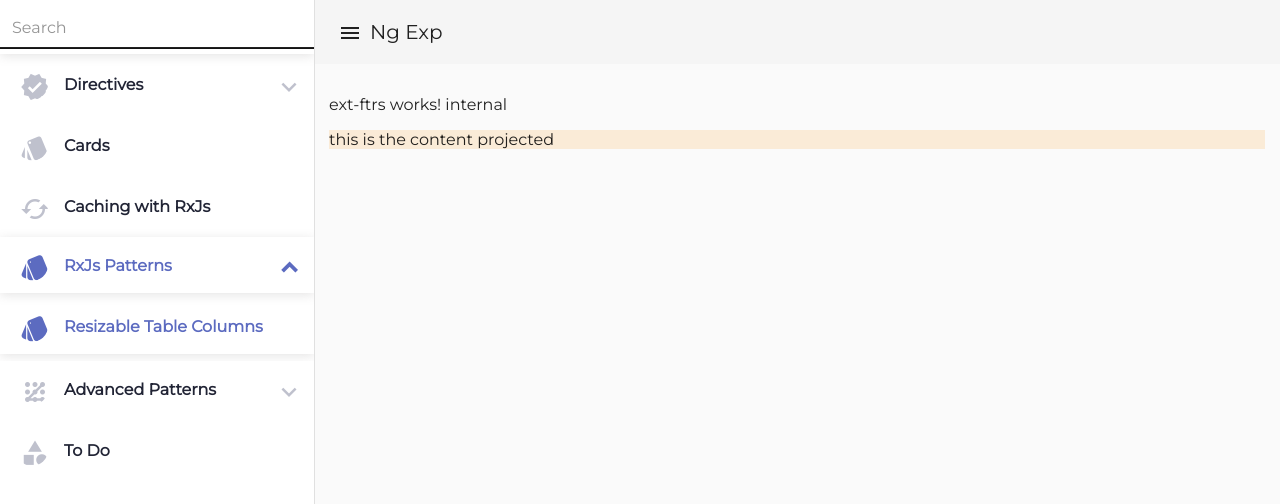
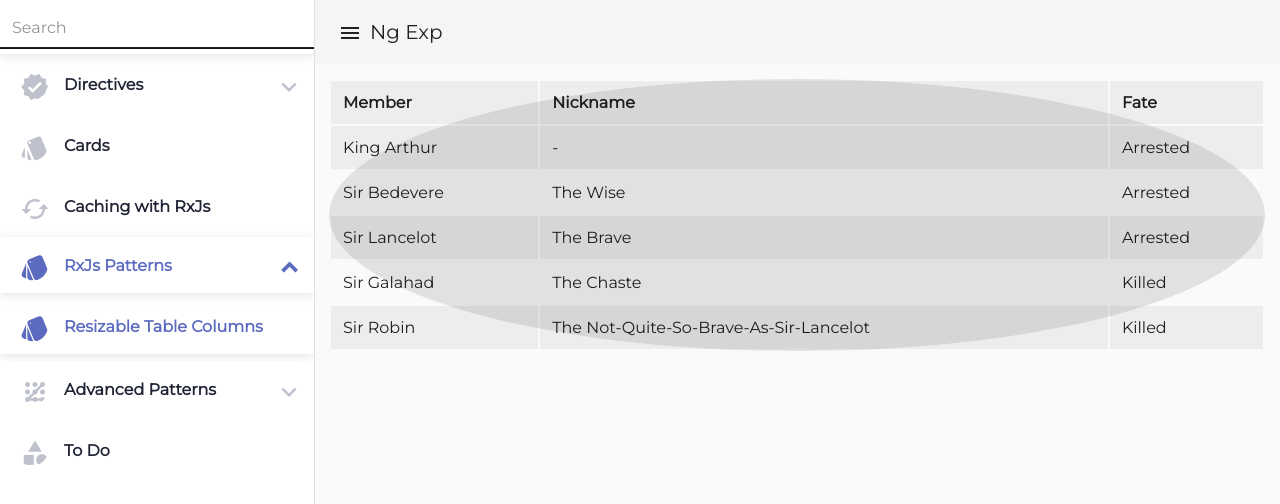
Before and after one commit to RajeshSR0809/ngexp, an Angular app: page /rxjspatterns/resizeClm in a window 1280 px wide. Shown: the top 504 px of the page. Built offline with nearby package versions, Linux system fonts and the light colour scheme.

Commit message:
resize clms

```diff
--- a/src/app/rx-jspatterns/dir-outputs/dir-outputs.component.html
+++ b/src/app/rx-jspatterns/dir-outputs/dir-outputs.component.html
@@ -1,9 +1,14 @@
-<!-- (extFtrs)="onextFtrs($event)" -->
-<p id="external" extFtrs >
-    <ng-container>
-        <div style="background-color: antiquewhite;">
-            <p>this is the content projected</p>
-            <p>{{valueFromDirective}}</p>
-        </div>
-    </ng-container>
-</p>
+<table>
+	<thead>
+		<tr>
+			<th extFtrs>Member</th>
+			<th extFtrs>Nickname</th>
+			<th>Fate</th>
+		</tr>
+	</thead>
+	<tbody>
+		<tr *ngFor="let row of rows">
+			<td *ngFor="let cell of row">{{cell}}</td>
+		</tr>
+	</tbody>
+</table>
--- a/src/app/rx-jspatterns/dir-outputs/dir-outputs.component.scss
+++ b/src/app/rx-jspatterns/dir-outputs/dir-outputs.component.scss
@@ -0,0 +1,17 @@
+table {
+  position: relative;
+  width: 100%;
+  border-radius: 100%;
+  background: rgba(0, 0, 0, 0.1);
+}
+
+th,
+td {
+  text-align: left;
+  padding: 12px;
+  box-sizing: border-box;
+}
+
+tr:nth-child(odd) {
+  background: rgba(0, 0, 0, 0.05);
+}
--- a/src/app/rx-jspatterns/dir-outputs/dir-outputs.component.ts
+++ b/src/app/rx-jspatterns/dir-outputs/dir-outputs.component.ts
@@ -7,13 +7,18 @@ import { Component, OnInit } from '@angular/core';
 })
 export class DirOutputsComponent implements OnInit {
 
-  valueFromDirective;
+  readonly rows = [
+    ["King Arthur", "-", "Arrested"],
+    ["Sir Bedevere", "The Wise", "Arrested"],
+    ["Sir Lancelot", "The Brave", "Arrested"],
+    ["Sir Galahad", "The Chaste", "Killed"],
+    ["Sir Robin", "The Not-Quite-So-Brave-As-Sir-Lancelot", "Killed"],
+  ];
   constructor() { }
 
   ngOnInit(): void {
   }
 
   onextFtrs($event){
-    this.valueFromDirective = $event;
   }
 }
--- a/src/app/rx-jspatterns/ext-ftrs.directive.ts
+++ b/src/app/rx-jspatterns/ext-ftrs.directive.ts
@@ -1,10 +1,10 @@
 import { Directive, OnInit, Inject, ElementRef, Output } from '@angular/core';
-import { of } from 'rxjs';
-import { delay, tap, map } from 'rxjs/operators';
+import { of, fromEvent } from 'rxjs';
+import { delay, tap, map, switchMap, distinctUntilChanged, takeUntil } from 'rxjs/operators';
 import { DOCUMENT } from '@angular/common';
 
 @Directive({
-  selector: '[extFtrsTEST]',
+  selector: '[extFtrs]',
   host: {
     class: 'extFtrstestclass'
   }
@@ -12,7 +12,23 @@ import { DOCUMENT } from '@angular/common';
 export class ExtFtrsDirective implements OnInit {
 
   @Output()
-  readonly extFtrs = of(Math.random() * 100).pipe(delay(200), tap((_) => console.log(_)), map(_ => this.elementRef.nativeElement.id));
+  readonly extFtrs = fromEvent<MouseEvent>(
+    this.elementRef.nativeElement,
+    "mousedown"
+  ).pipe(
+    tap(e => e.preventDefault()),
+    switchMap(() => {
+      const { width, right } = this.elementRef.nativeElement
+        .closest("th")
+        .getBoundingClientRect();
+
+      return fromEvent<MouseEvent>(this.documentRef, "mousemove").pipe(
+        map(({ clientX }) => width + clientX - right),
+        distinctUntilChanged(),
+        takeUntil(fromEvent(this.documentRef, "mouseup"))
+      );
+    })
+  );
 
   constructor(
     @Inject(DOCUMENT) private readonly documentRef: Document,
--- a/src/app/rx-jspatterns/ext-ftrs/ext-ftrs.component.html
+++ b/src/app/rx-jspatterns/ext-ftrs/ext-ftrs.component.html
@@ -1,4 +1,6 @@
-<div id="internal" extFtrsTEST (extFtrs)="onextFtrs($event)">
-    <p >ext-ftrs works! {{valueFromDirective}}</p>
-    <ng-content></ng-content>
+<div class="wrapper">
+	<div class="content">
+		<ng-content></ng-content>
+	</div>
+	<div class="bar" (extFtrs)="onextFtrs($event)"></div>
 </div>
--- a/src/app/rx-jspatterns/ext-ftrs/ext-ftrs.component.scss
+++ b/src/app/rx-jspatterns/ext-ftrs/ext-ftrs.component.scss
@@ -0,0 +1,35 @@
+:host {
+  &:last-child .bar {
+    display: none;
+  }
+}
+
+.wrapper {
+  display: flex;
+  justify-content: flex-end;
+}
+
+.content {
+  flex: 1;
+}
+
+.bar {
+  position: absolute;
+  top: 0;
+  bottom: 0;
+  width: 2px;
+  margin: 0 -16px 0 16px;
+  justify-self: flex-end;
+  border-left: 1px solid blueviolet;
+  border-right: 1px solid blueviolet;
+  background: blueviolet;
+  background-clip: content-box;
+  cursor: ew-resize;
+  opacity: 0;
+  transition: opacity .3s;
+
+  &:hover,
+  &:active {
+    opacity: 1;
+  }
+}
--- a/src/app/rx-jspatterns/ext-ftrs/ext-ftrs.component.ts
+++ b/src/app/rx-jspatterns/ext-ftrs/ext-ftrs.component.ts
@@ -1,19 +1,22 @@
-import { Component, OnInit } from '@angular/core';
+import { Component, OnInit, HostBinding } from '@angular/core';
 
 @Component({
-  selector: 'p[extFtrs]',
+  selector: 'th[extFtrs]',
   templateUrl: './ext-ftrs.component.html',
   styleUrls: ['./ext-ftrs.component.scss']
 })
 export class ExtFtrsComponent implements OnInit {
 
-  valueFromDirective;
+  @HostBinding("style.width.px")
+  width: number | null = null;
+
   constructor() { }
 
   ngOnInit(): void {
   }
 
-  onextFtrs($event) {
-    this.valueFromDirective = $event;
+  onextFtrs(width) {
+    this.width = width;
   }
+
 }
```
